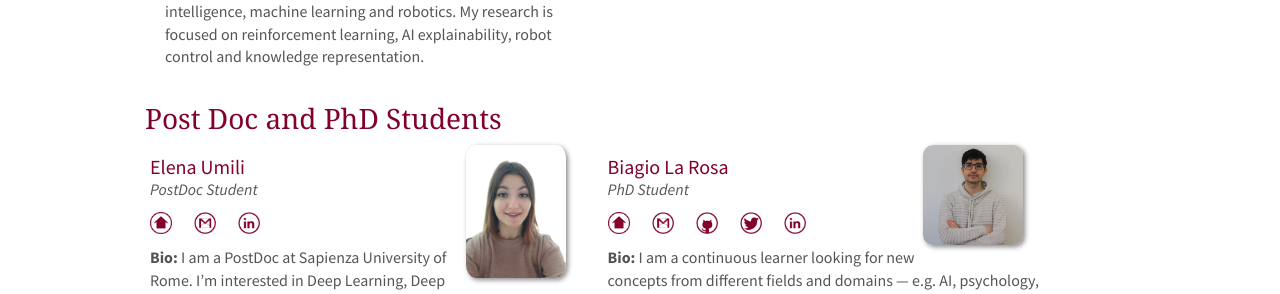
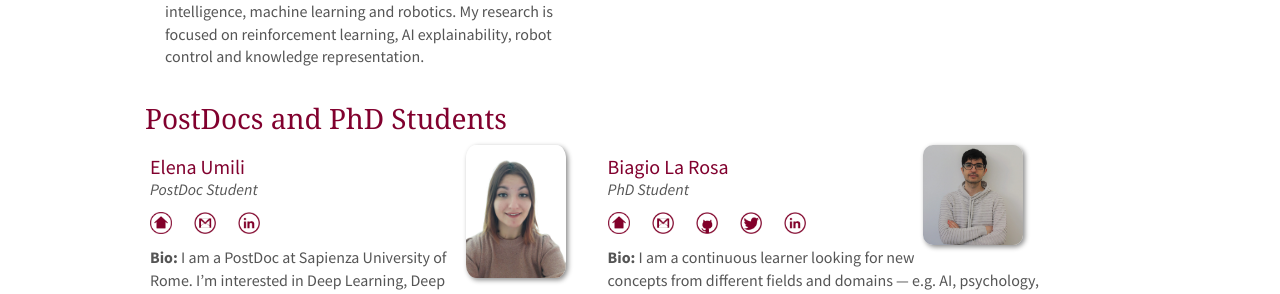
Before and after one commit to KRLGroup/krlgroup.github.io, a Jekyll site: the page built from _pages/team.md, in a window 1280 px wide and 900 px high, scrolled down 317 px. Shown: the part 161-455 px from the top of the window. Built offline with Jekyll 4.4.1, drawn with Linux system fonts in a browser that asks for light colours; nearby versions of some CDN libraries.

Commit message:
added postdocs

```diff
--- a/_pages/team.md
+++ b/_pages/team.md
@@ -64,7 +64,7 @@ permalink: /team/
 {% endfor %}
 
 <div class="row"></div>
-<h3 class="sapienza-text">Post Doc and PhD Students</h3>
+<h3 class="sapienza-text">PostDocs and PhD Students</h3>
 
 {% assign number_printed = 0 %}
 {% for member in site.data.phd %}
```
